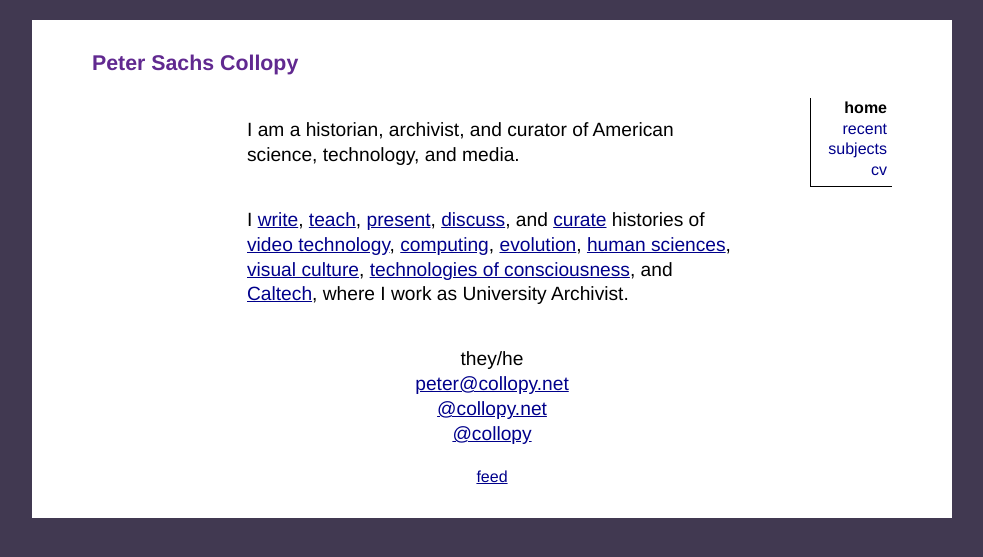
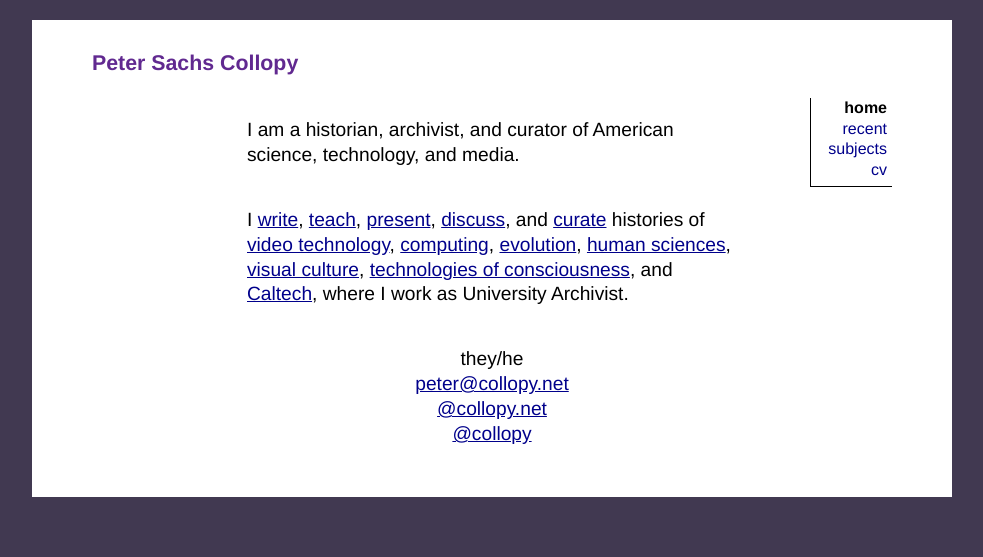
Before and after one commit to collopy/collopy.github.io, a Jekyll site: the page built from index.html, in a window 1280 px wide. Shown: the top 557 px of the page, without its empty margins (148-1131 px from the left). Built offline with Jekyll 4.4.1, drawn with Linux system fonts in a browser that asks for light colours.

Commit message:
Moved Atom link

```diff
--- a/_layouts/archive.html
+++ b/_layouts/archive.html
@@ -9,6 +9,5 @@
 	  {% include blogpost.html %}
 	{% endfor %}
 	</ul>
-	<div class="feed"><a href="https://collopy.net/feed.xml">feed</a></div>
   </body>
 </html>
--- a/index.html
+++ b/index.html
@@ -14,4 +14,3 @@
 	<a href="https://bsky.app/profile/collopy.net">@collopy.net</a><br>
 	<a href="https://twitter.com/collopy">@collopy</a>
 </p>
-<div class="feed"><a href="feed.xml">feed</a></div>
--- a/recent.html
+++ b/recent.html
@@ -7,3 +7,4 @@
 ---
 
 {% include paginator.html %}
+<div class="feed"><a href="/feed.xml">feed</a></div>
```
Also changed, not shown: 1 other file.
